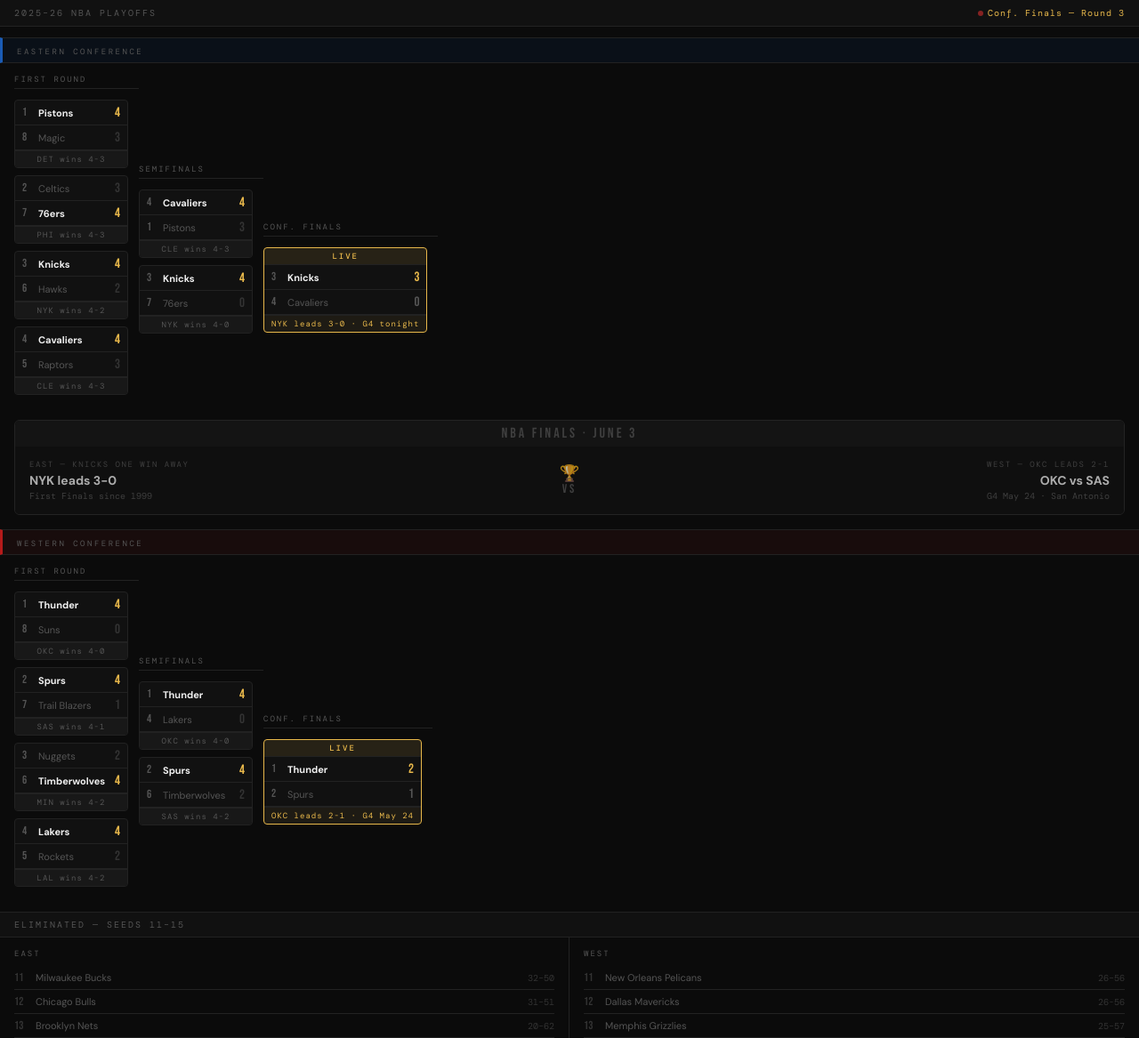
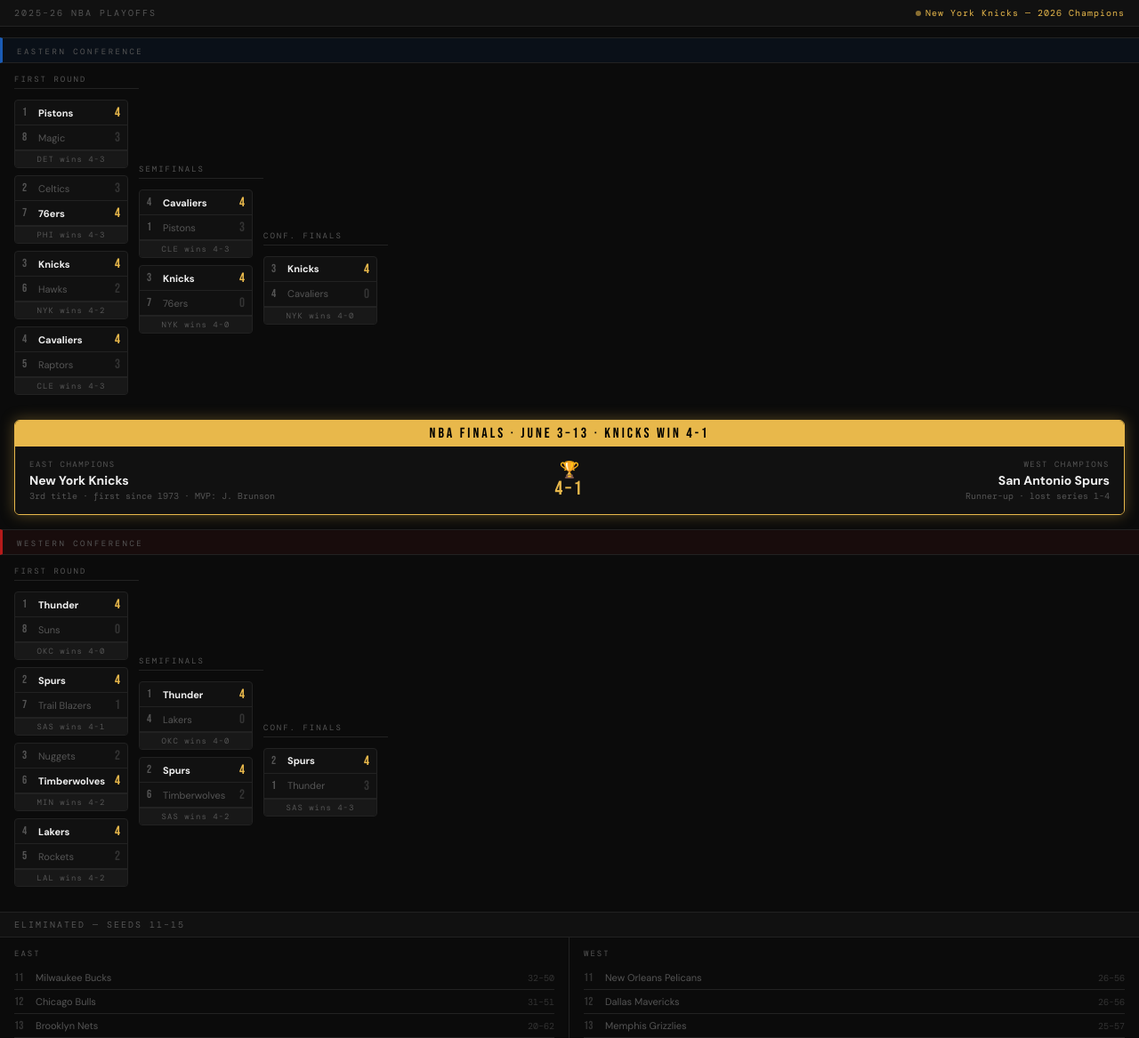
Before and after one commit to boony-mjb/nba-stats-pwa, a Flask app: page /bracket in a window 1280 px wide. Shown: the part 87-1254 px from the top of the page at 89% size. Run offline with Flask 3, Linux system fonts and the light colour scheme.

Commit message:
change stats reflecting the end of the nba finals

```diff
--- a/static/css/style.css
+++ b/static/css/style.css
@@ -827,3 +827,17 @@ body {
   cursor: pointer;
   line-height: 1;
 }
+
+/* Champion highlight (post-Finals bracket state) */
+.champion-tag {
+  color: var(--gold) !important;
+}
+
+.champion-tag .dot {
+  background: var(--gold) !important;
+  box-shadow: 0 0 0 0 rgba(232, 184, 75, 0.6);
+}
+
+.champion-finals {
+  box-shadow: 0 0 16px rgba(232, 184, 75, 0.35);
+}
--- a/templates/bracket.html
+++ b/templates/bracket.html
@@ -17,7 +17,7 @@
 
     <div class="bracket-header">
       <span class="section-label">2025–26 NBA Playoffs</span>
-      <span class="live-tag"><span class="dot"></span>Conf. Finals — Round 3</span>
+      <span class="live-tag champion-tag"><span class="dot"></span>New York Knicks — 2026 Champions</span>
     </div>
 
     <!-- EAST -->
@@ -73,33 +73,32 @@
 
       <div class="round-col finals-col">
         <div class="round-label">Conf. Finals</div>
-        <div class="series-card active-series">
-          <div class="active-badge">LIVE</div>
-          <div class="series-team winning"><span class="series-seed">3</span><span class="series-name">Knicks</span><span class="series-wins">3</span></div>
-          <div class="series-team trailing"><span class="series-seed">4</span><span class="series-name">Cavaliers</span><span class="series-wins">0</span></div>
-          <div class="series-result ongoing">NYK leads 3-0 · G4 tonight</div>
+        <div class="series-card">
+          <div class="series-team winner"><span class="series-seed">3</span><span class="series-name">Knicks</span><span class="series-wins">4</span></div>
+          <div class="series-team loser"><span class="series-seed">4</span><span class="series-name">Cavaliers</span><span class="series-wins">0</span></div>
+          <div class="series-result">NYK wins 4-0</div>
         </div>
       </div>
 
     </div>
 
     <!-- NBA FINALS -->
-    <div class="nba-finals-block tbd-finals">
-      <div class="finals-label-strip">NBA Finals · June 3</div>
+    <div class="nba-finals-block champion-finals">
+      <div class="finals-label-strip">NBA Finals · June 3–13 · Knicks win 4-1</div>
       <div class="finals-matchup">
         <div class="finals-team">
-          <div class="finals-conf">East — Knicks one win away</div>
-          <div class="finals-name">NYK leads 3-0</div>
-          <div class="finals-record">First Finals since 1999</div>
+          <div class="finals-conf">East Champions</div>
+          <div class="finals-name">New York Knicks</div>
+          <div class="finals-record">3rd title · first since 1973 · MVP: J. Brunson</div>
         </div>
         <div class="finals-vs">
           <div class="finals-trophy">🏆</div>
-          <div class="finals-score">vs</div>
+          <div class="finals-score">4–1</div>
         </div>
         <div class="finals-team" style="text-align:right">
-          <div class="finals-conf">West — OKC leads 2-1</div>
-          <div class="finals-name">OKC vs SAS</div>
-          <div class="finals-record">G4 May 24 · San Antonio</div>
+          <div class="finals-conf">West Champions</div>
+          <div class="finals-name">San Antonio Spurs</div>
+          <div class="finals-record">Runner-up · lost series 1-4</div>
         </div>
       </div>
     </div>
@@ -157,11 +156,10 @@
 
       <div class="round-col finals-col">
         <div class="round-label">Conf. Finals</div>
-        <div class="series-card active-series">
-          <div class="active-badge">LIVE</div>
-          <div class="series-team winning"><span class="series-seed">1</span><span class="series-name">Thunder</span><span class="series-wins">2</span></div>
-          <div class="series-team trailing"><span class="series-seed">2</span><span class="series-name">Spurs</span><span class="series-wins">1</span></div>
-          <div class="series-result ongoing">OKC leads 2-1 · G4 May 24</div>
+        <div class="series-card">
+          <div class="series-team winner"><span class="series-seed">2</span><span class="series-name">Spurs</span><span class="series-wins">4</span></div>
+          <div class="series-team loser"><span class="series-seed">1</span><span class="series-name">Thunder</span><span class="series-wins">3</span></div>
+          <div class="series-result">SAS wins 4-3</div>
         </div>
       </div>
 
```
